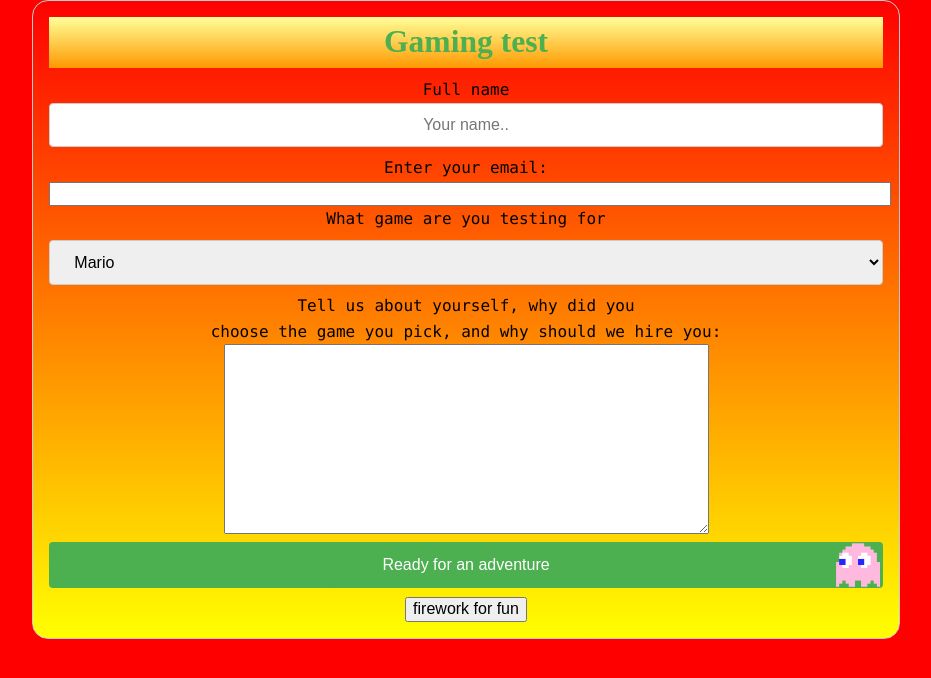
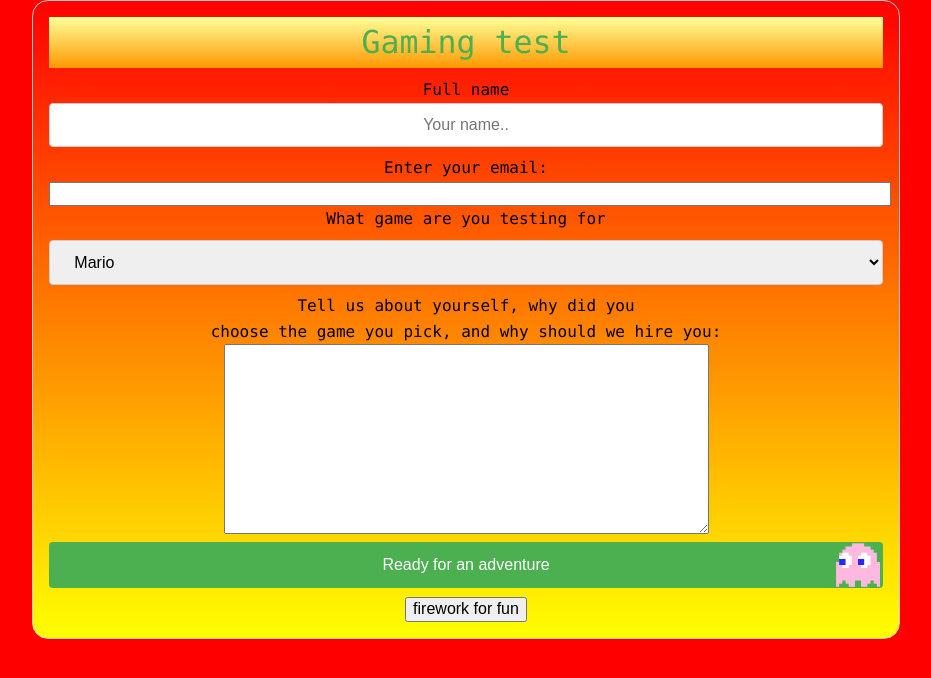
Before and after one commit to itdm-362-courtland/project-1-final, a plain HTML site: page index.html in a window 1280 px wide. Shown: the whole page, without its empty margins (174-1105 px from the left). Drawn offline with Linux system fonts and the light colour scheme.

Commit message:
Update css.css

```diff
--- a/css.css
+++ b/css.css
@@ -72,11 +72,16 @@
    margin-bottom: 0.3092em;
 color: #4CAF50;
 background: linear-gradient(to top, #ff9900 0%,#ffff99 100%);
+		}
+@font-face {
    font-family: myFirstFont;
    src: url(sansation_bold.woff);
    font-weight: bold;
-		}
+}
 
+* {
+   font-family: myFirstFont;
+}
 @media only screen and (min-width: 800px) {
   body {
     background-color: red;
```
